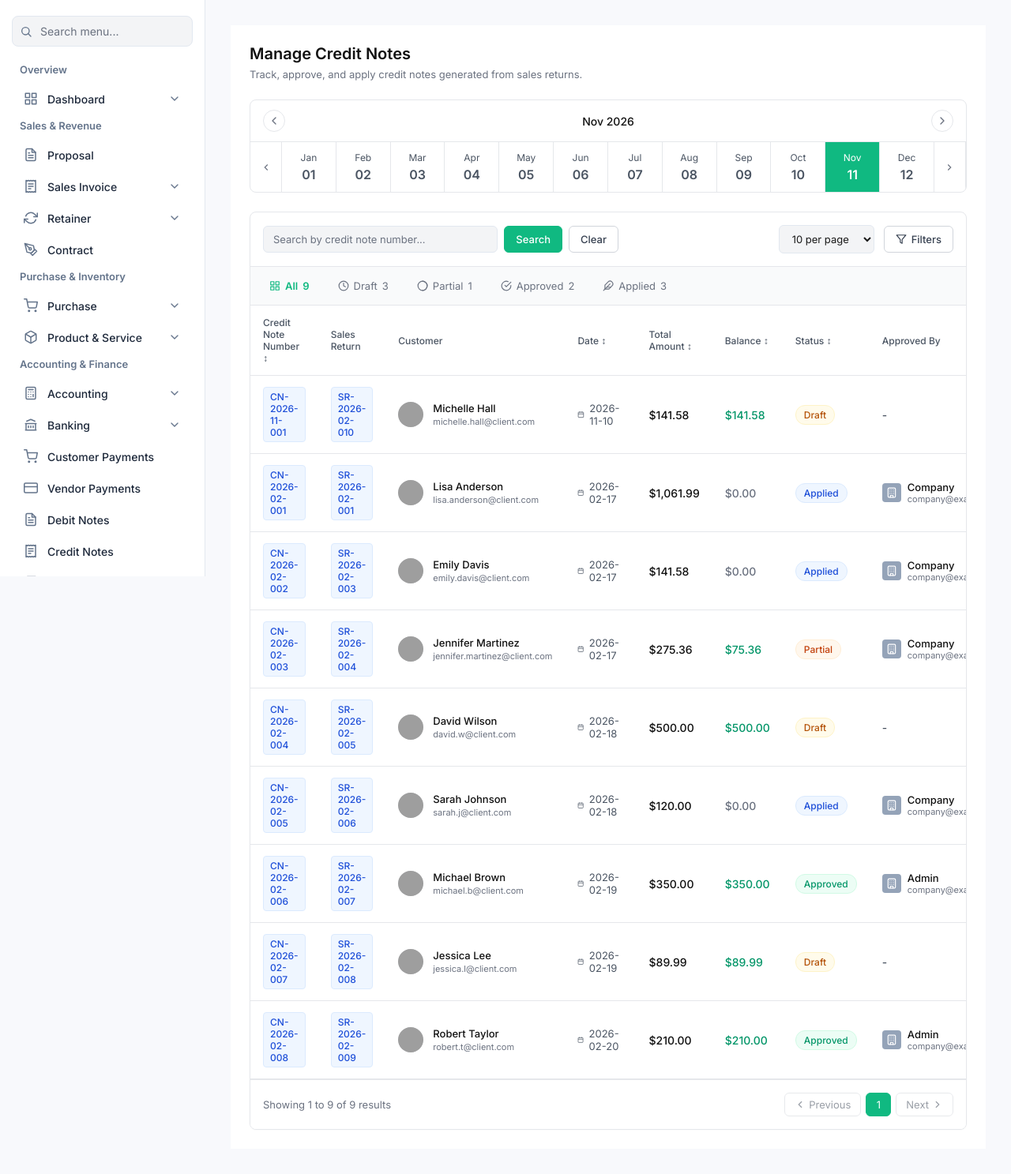
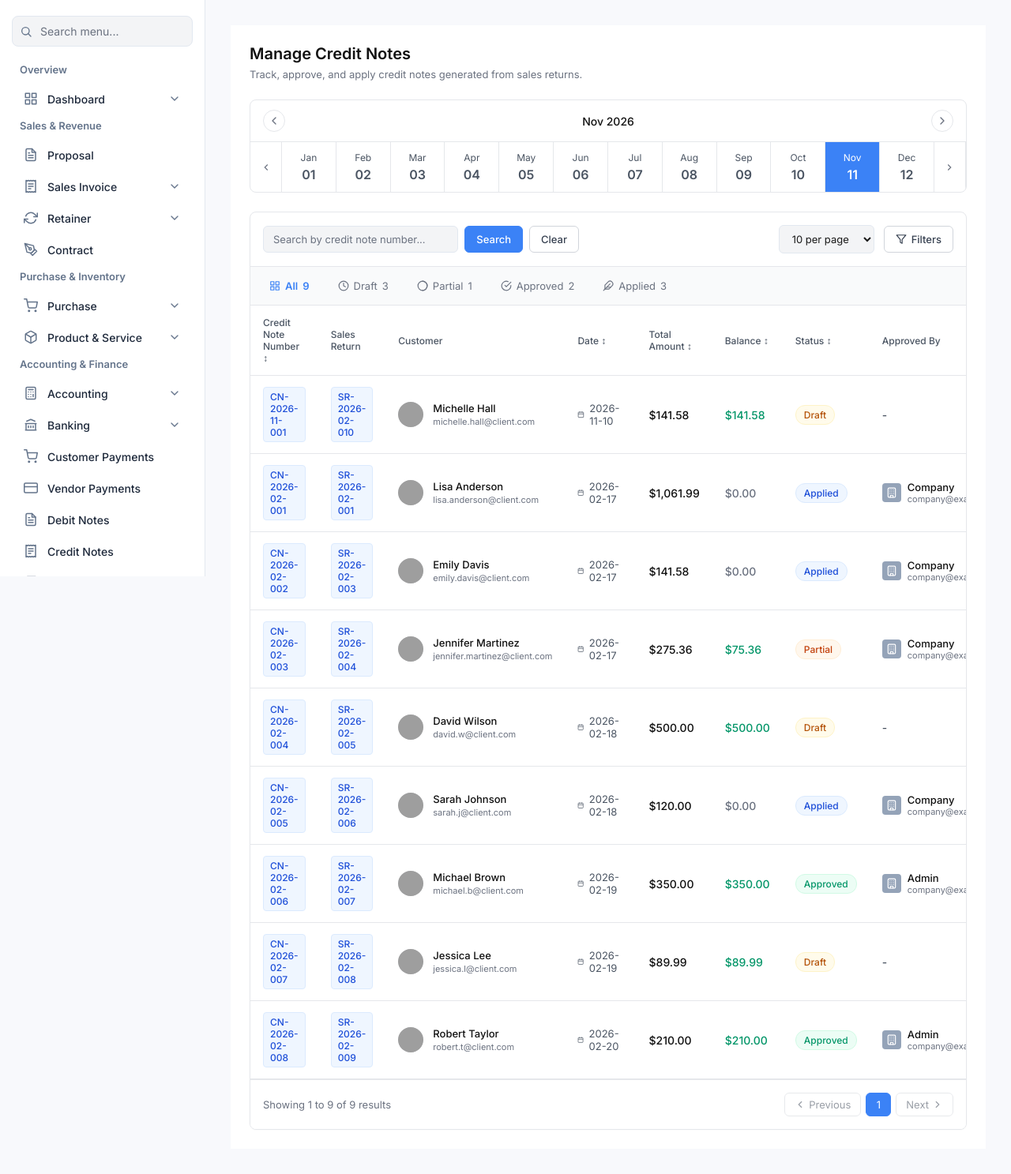
Before and after one commit to MahnoorMAK/LedgeInvo, a Laravel app: template resources/views/Pages/Credit-Notes.blade.php in a window 1280 px wide. Shown: the part 70-1557 px from the top of the page at 79% size. Run offline with Laravel 12, Linux system fonts and the light colour scheme; the template is opened without the code that fills it, so the values that code supplies are empty; grey boxes are pictures that could not be loaded.

Commit message:
update styles for in Credit Notes page

```diff
--- a/resources/views/Pages/Credit-Notes.blade.php
+++ b/resources/views/Pages/Credit-Notes.blade.php
@@ -14,6 +14,12 @@
             box-sizing: border-box;
             font-size: 14px;
             position: relative;
+
+            /* Bright blue theme variables (matched to Debit Notes) */
+            --primary: #3b82f6;
+            --primary-hover: #2563eb;
+            --badge-bg-blue: #eff6ff;
+            --badge-text-blue: #1d4ed8;
         }
         #credit-notes-app * { box-sizing: border-box; }
 
@@ -35,7 +41,7 @@
         .cn-cal-month { flex: 1; text-align: center; padding: 12px 0; border-right: 1px solid #e5e7eb; cursor: pointer; color: #4b5563; transition: background 0.2s; }
         .cn-cal-month:last-child { border-right: none; }
         .cn-cal-month:hover { background: #f9fafb; }
-        .cn-cal-month.active { background: #10b981; color: #fff; }
+        .cn-cal-month.active { background: var(--primary); color: #fff; }
         .cn-cal-month-name { font-size: 12px; margin-bottom: 4px; }
         .cn-cal-month-day { font-size: 16px; font-weight: 600; }
 
@@ -44,14 +50,14 @@
 
         /* Toolbar */
         .cn-toolbar { padding: 16px; display: flex; justify-content: space-between; align-items: center; gap: 16px; border-bottom: 1px solid #e5e7eb; flex-wrap: wrap; }
-        .cn-search-group { display: flex; gap: 8px; flex: 1; max-width: 450px; }
+        .cn-search-group { display: flex; gap: 8px; flex: 1; max-width: 400px; }
         .cn-search-input { flex: 1; padding: 8px 12px; border: 1px solid #d1d5db; border-radius: 6px; font-size: 13px; outline: none; }
-        .cn-search-input:focus { border-color: #10b981; box-shadow: 0 0 0 2px rgba(16,185,129,0.2); }
+        .cn-search-input:focus { border-color: var(--primary); box-shadow: 0 0 0 2px rgba(59,130,246,0.2); }
 
         .cn-btn { padding: 8px 14px; border-radius: 6px; border: 1px solid #d1d5db; background: #fff; cursor: pointer; font-size: 13px; font-weight: 500; display: inline-flex; align-items: center; gap: 6px; transition: all 0.2s; color: #374151; }
         .cn-btn:hover { background: #f9fafb; }
-        .cn-btn-primary { background: #10b981; color: white; border-color: #10b981; }
-        .cn-btn-primary:hover { background: #059669; border-color: #059669; }
+        .cn-btn-primary { background: var(--primary); color: white; border-color: var(--primary); }
+        .cn-btn-primary:hover { background: var(--primary-hover); border-color: var(--primary-hover); }
 
         .cn-select-input { padding: 8px 12px; border: 1px solid #d1d5db; border-radius: 6px; font-size: 13px; outline: none; background: #fff; cursor: pointer; }
 
@@ -59,7 +65,7 @@
         .cn-filter-tabs { display: flex; gap: 20px; padding: 12px 16px; border-bottom: 1px solid #e5e7eb; background: #f9fafb; overflow-x: auto; }
         .cn-filter-tab { display: flex; align-items: center; gap: 6px; font-size: 13px; color: #6b7280; cursor: pointer; padding: 4px 8px; border-radius: 4px; transition: all 0.2s; user-select: none; white-space: nowrap; }
         .cn-filter-tab:hover { color: #111; }
-        .cn-filter-tab.active { color: #10b981; font-weight: 600; }
+        .cn-filter-tab.active { color: var(--primary); font-weight: 600; }
         .cn-filter-tab svg { color: currentColor; }
         .cn-filter-count { font-size: 13px; color: inherit; }
 
@@ -72,8 +78,8 @@
         .cn-table tbody tr:hover { background: #f9fafb; }
 
         /* Cell Elements */
-        .cn-badge-id { display: inline-block; padding: 4px 8px; background: #eff6ff; color: #1d4ed8; border: 1px solid #dbeafe; border-radius: 4px; font-size: 12px; font-weight: 500; }
-        .cn-badge-return { display: inline-block; padding: 4px 8px; background: #eff6ff; color: #1d4ed8; border: 1px solid #dbeafe; border-radius: 4px; font-size: 12px; font-weight: 500; }
+        .cn-badge-id { display: inline-block; padding: 4px 8px; background: var(--badge-bg-blue); color: var(--badge-text-blue); border: 1px solid #dbeafe; border-radius: 4px; font-size: 12px; font-weight: 500; }
+        .cn-badge-return { display: inline-block; padding: 4px 8px; background: var(--badge-bg-blue); color: var(--badge-text-blue); border: 1px solid #dbeafe; border-radius: 4px; font-size: 12px; font-weight: 500; }
 
         .cn-user-cell { display: flex; align-items: center; gap: 12px; }
         .cn-avatar { width: 32px; height: 32px; border-radius: 50%; object-fit: cover; background: #e5e7eb; }
@@ -89,7 +95,7 @@
 
         .cn-status-badge { display: inline-block; padding: 4px 10px; border-radius: 12px; font-size: 12px; font-weight: 500; }
         .cn-status-draft { background: #fffbeb; color: #b45309; border: 1px solid #fef3c7; }
-        .cn-status-applied { background: #eff6ff; color: #1d4ed8; border: 1px solid #dbeafe; }
+        .cn-status-applied { background: var(--badge-bg-blue); color: var(--badge-text-blue); border: 1px solid #dbeafe; }
         .cn-status-partial { background: #fff7ed; color: #c2410c; border: 1px solid #ffedd5; }
         .cn-status-approved { background: #ecfdf5; color: #059669; border: 1px solid #d1fae5; }
 
@@ -107,7 +113,7 @@
         .cn-page-btn:hover:not(:disabled) { background: #f9fafb; }
         .cn-page-btn:disabled { opacity: 0.5; cursor: not-allowed; }
         .cn-page-num { padding: 6px 12px; border: 1px solid #d1d5db; background: #fff; border-radius: 6px; cursor: pointer; font-size: 13px; color: #374151; min-width: 32px; text-align: center; }
-        .cn-page-num.active { background: #10b981; color: #fff; border-color: #10b981; }
+        .cn-page-num.active { background: var(--primary); color: #fff; border-color: var(--primary); }
     </style>
 
     <!-- Header -->
```
